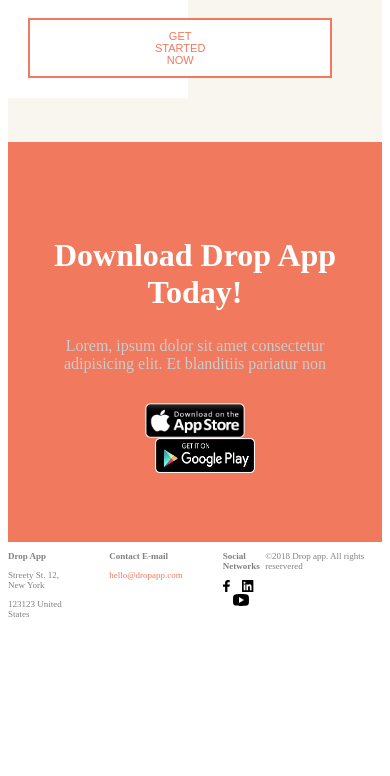
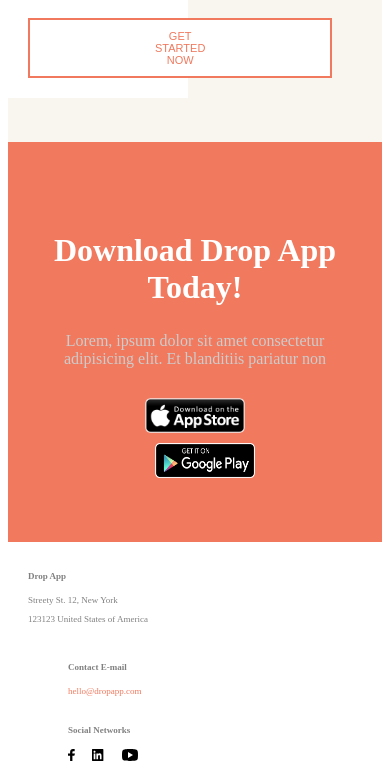
Before and after one commit to markostj/html-css-stranica-dm, a plain HTML site: page index.html in a window 390 px wide. Shown: the part 3104-3880 px from the top of the page. Before the commit the page ends 3740 px from the top, so only its background shows below. Drawn offline with Linux system fonts and the light colour scheme.

Commit message:
footer done

```diff
--- a/index.html
+++ b/index.html
@@ -217,7 +217,7 @@
               Drop App
             </p>
             <p>Streety St. 12, New York</p>
-            <p>123123 United States</p>
+            <p>123123 United States of America</p>
           </div>
           <div class="footer__app">
             <p class="footer__title">
@@ -247,7 +247,7 @@
           </div>
         </div>
         <p class="footer__copiright">
-          &copy;2018 Drop app. All rights reservered
+          &copy;2018 Drop App. All rights reservered
         </p>
       </div>
     </footer>
--- a/style.css
+++ b/style.css
@@ -201,6 +201,11 @@ html {
   border: 3px solid #fff;
   position: relative;
 }
+@media (max-width: 800px){
+  .testimonials__content{
+    width:300px;
+  }
+}
 .testimonials__title {
   font-size: 2rem;
   margin-block-start: 0;
@@ -337,7 +342,8 @@ html {
     flex-direction: column;
     align-items:center;
   }
-  .download__google {
+  .download__google  {
+    margin-top:10px;
     padding-left: 0px;
                 /*uopce ne mijenja prema querisima*/
     width:100px;
@@ -364,6 +370,25 @@ html {
   display: flex;
   justify-content: space-between;
 }
+@media (max-width:800px){
+  .footer .wrapper{
+    padding:20px;
+    flex-direction: column;
+  }
+  .footer__information{
+    flex-direction: column;
+  }
+  .footer__app + .footer__app {/*zasto nece*/
+    margin-left: 0; /*ovo*/
+    margin-top:20px;
+  }
+  .footer__title{
+    padding-bottom: 5px;
+  }
+  .footer__copiright{
+    margin-top:20px;
+  }
+}
 .footer__information {
   display: flex;
 }
@@ -378,5 +403,5 @@ html {
   margin-left: 40px;
 }
 .footer__icon + .footer__icon{
-  padding-left:10px;
+  padding-left:15px;
 }
```
